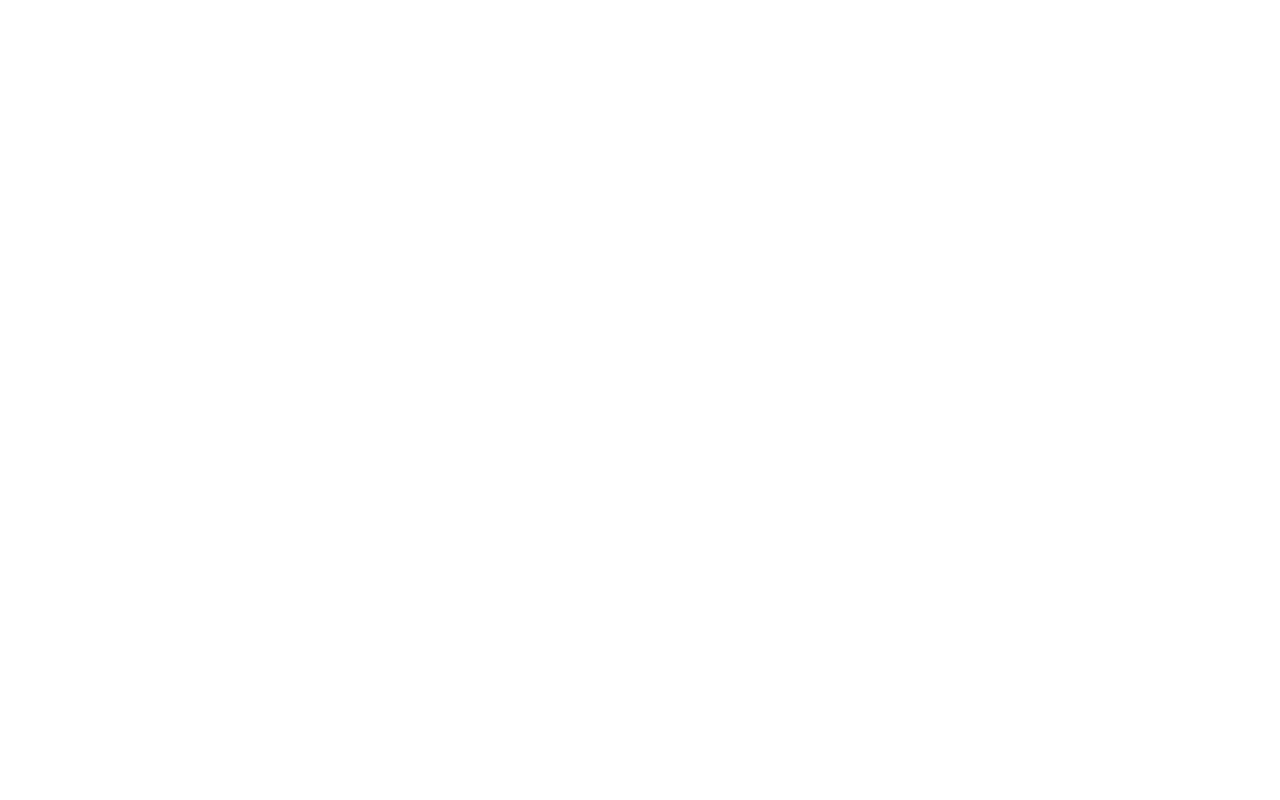
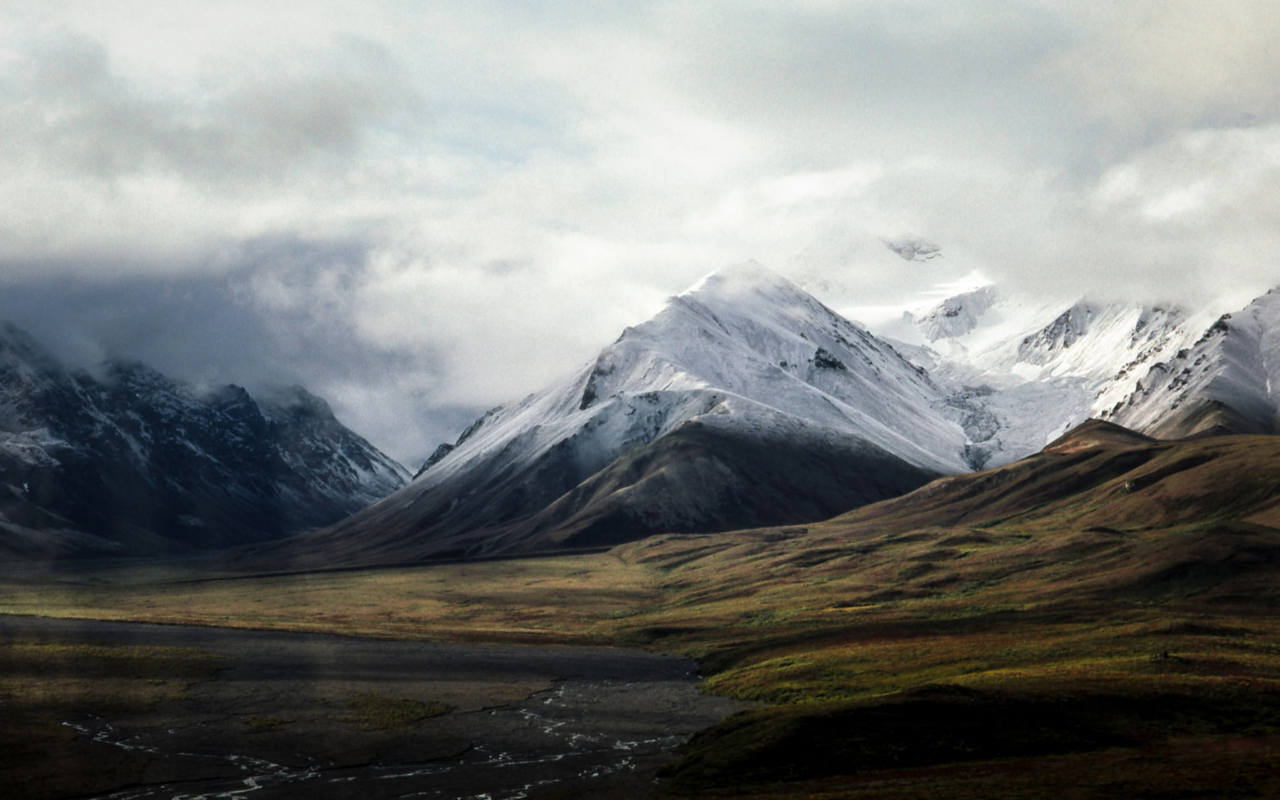
Before and after one commit to CJR85/plane-animation, a plain HTML site: page index.html in a window 1280 px wide. Drawn offline with Linux system fonts and the light colour scheme.

Commit message:
Add and style container div

```diff
--- a/index.html
+++ b/index.html
@@ -7,5 +7,7 @@
     <link rel="stylesheet" href="style.css" />
     <title>Plane Animation</title>
   </head>
-  <body></body>
+  <body>
+    <div class="container"></div>
+  </body>
 </html>
--- a/style.css
+++ b/style.css
@@ -3,3 +3,13 @@
   padding: 0;
   box-sizing: border-box;
 }
+
+.container {
+  height: 100vh;
+  width: 100%;
+  background: url(images/background.jpg);
+  background-size: cover;
+  background-position: center;
+  position: relative;
+  overflow: hidden;
+}
```
